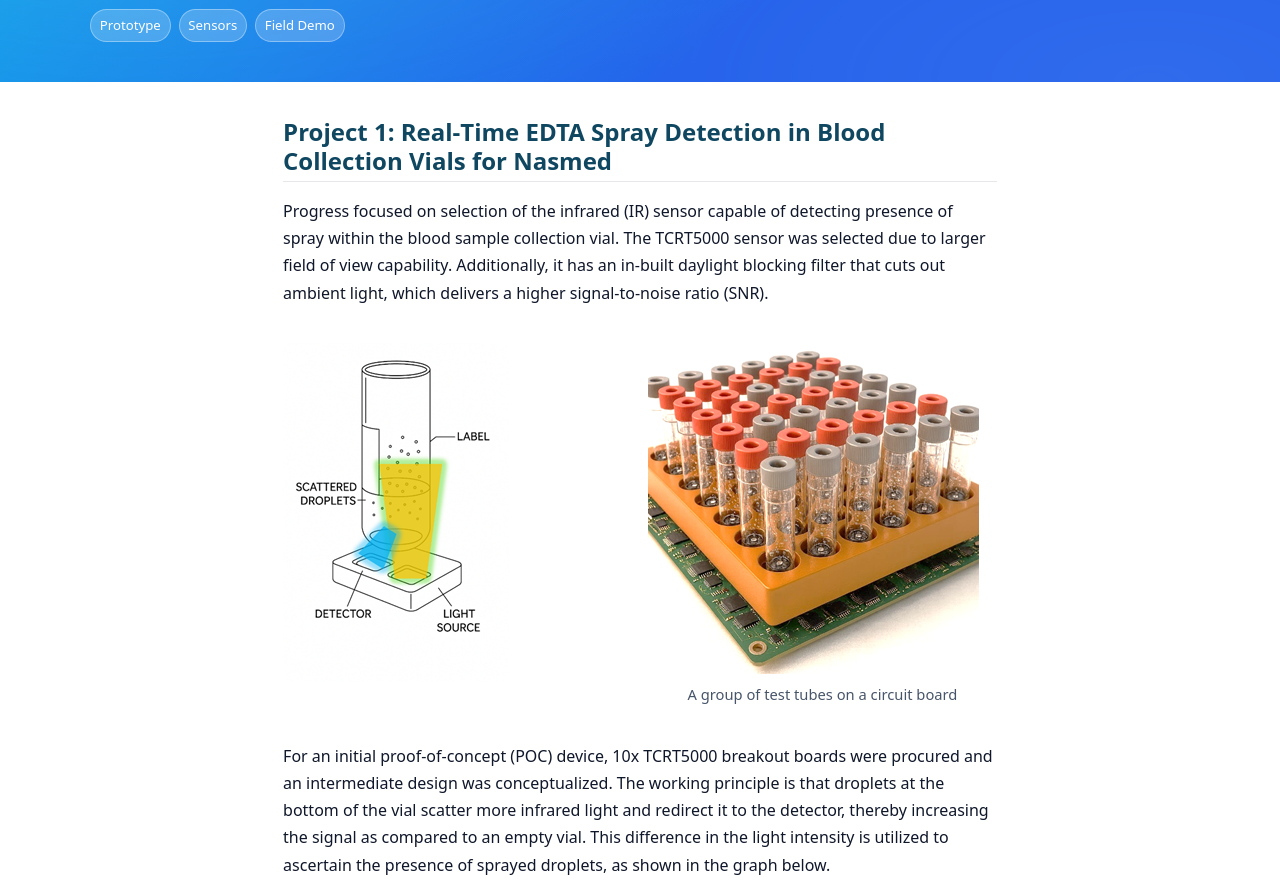
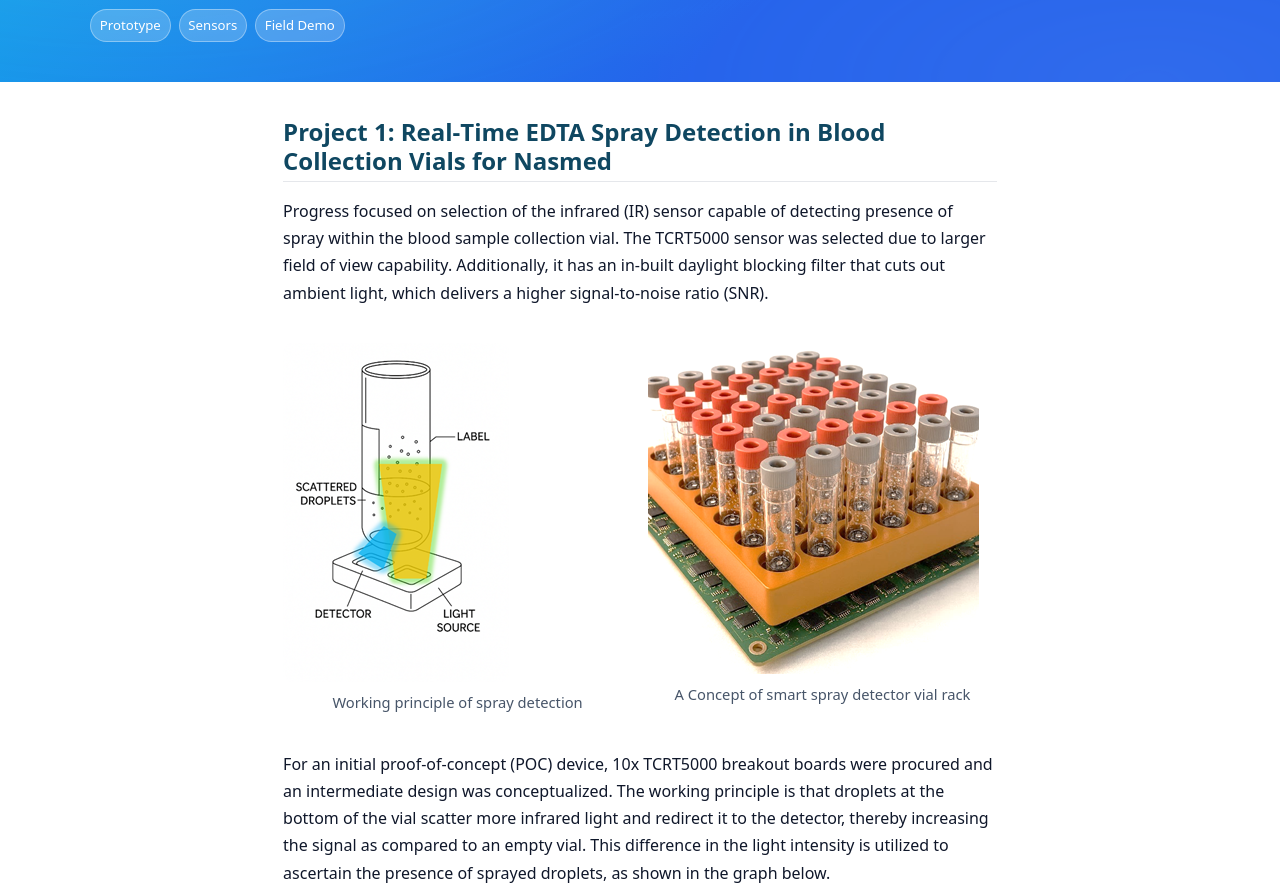
Before and after one commit to anshjd/nasmed, a plain HTML site: page index.htm in a window 1280 px wide. Shown: the part 140-1036 px from the top of the page. Drawn offline with Linux system fonts and the light colour scheme.

Commit message:
Update index.htm

```diff
--- a/index.htm
+++ b/index.htm
@@ -97,10 +97,11 @@
       <div class="grid">
         <figure>
           <img src="index_files/image001.png" alt="Image 001" />
+          <figcaption>Working principle of spray detection</figcaption>
         </figure>
         <figure>
           <img src="index_files/image002.png" alt="Image 002" />
-          <figcaption>A group of test tubes on a circuit board</figcaption>
+          <figcaption>A Concept of smart spray detector vial rack</figcaption>
         </figure>
       </div>
 
```
